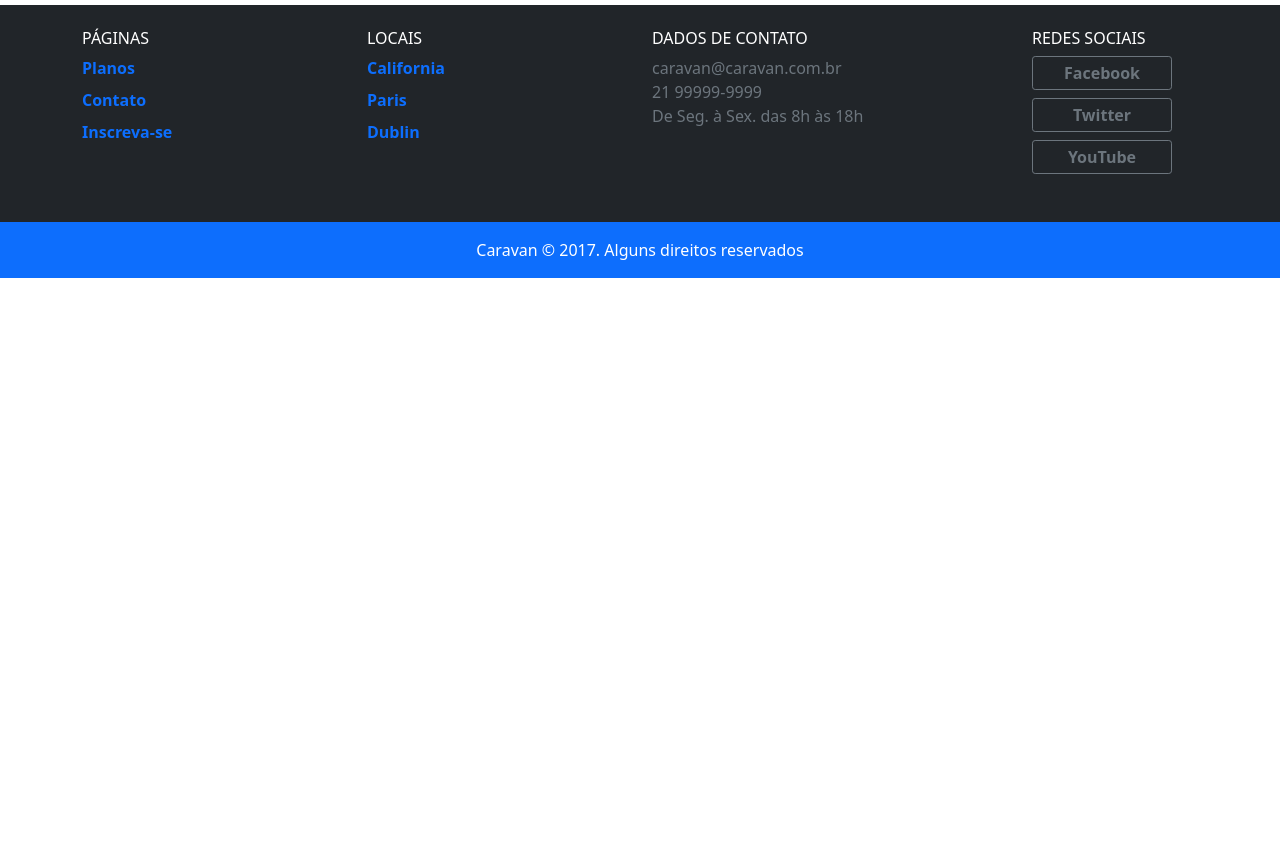
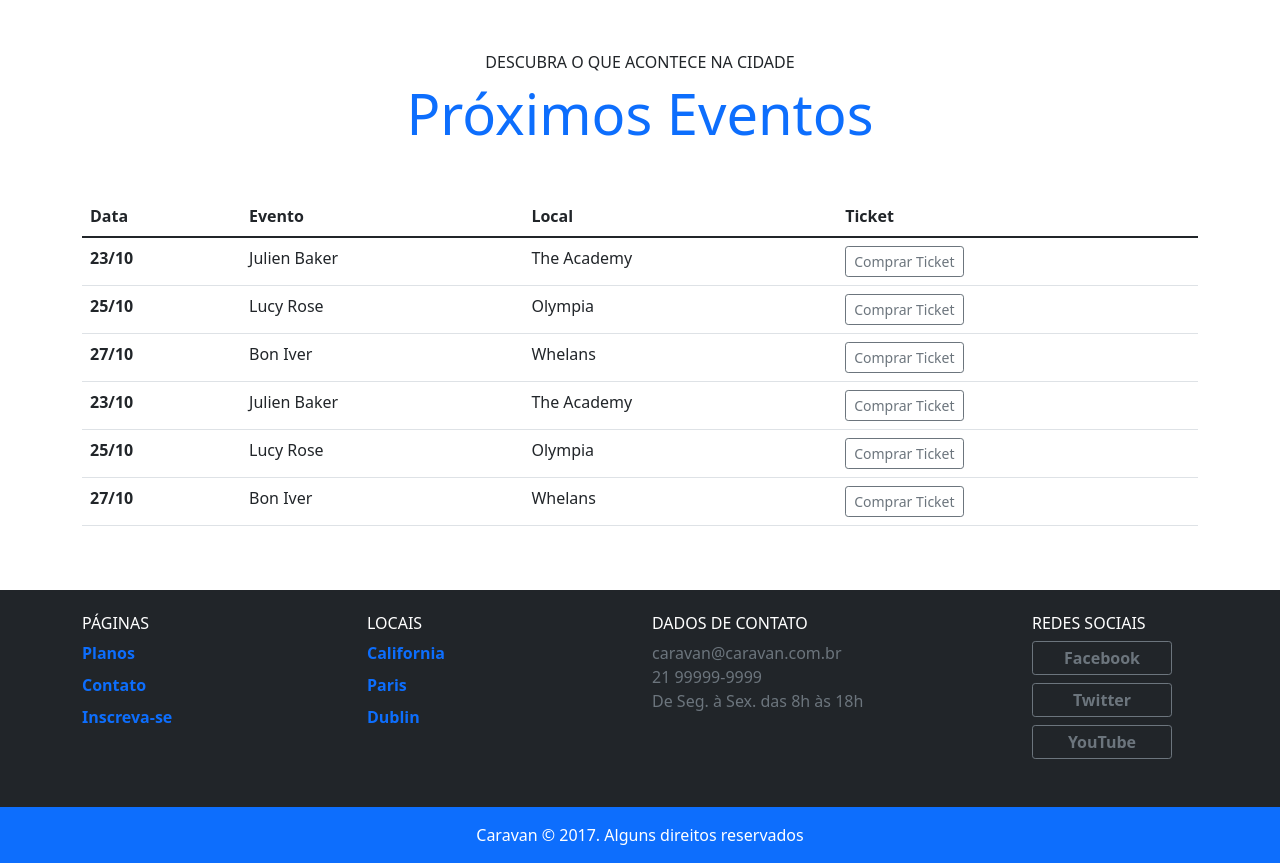
Before and after one commit to GustaSilvaBr/bootstrap-origamid, a plain HTML site: page locais.html in a window 1280 px wide. Shown: the part 950-1813 px from the top of the page. Before the commit the page ends 1228 px from the top, so only its background shows below. Drawn offline with nearby package versions, Linux system fonts and the light colour scheme.

Commit message:
:lipstick: feat: table in locals

```diff
--- a/locais.html
+++ b/locais.html
@@ -116,7 +116,71 @@
         </div>
     </div>
 
-    <footer class="bg-dark text-white py-4">
+    <div class="container my-5 text-center">
+        <h6 class="text-uppercase">Descubra o que acontece na cidade</h6>
+        <h2 class="display-4 text-primary"><strong>Próximos Eventos</strong></h2>
+    </div>
+
+    <div class="container table-responsive">
+        <table class="table table-responsive">
+            <thead >
+              <tr>
+                <th scope="col">Data</th>
+                <th scope="col">Evento</th>
+                <th scope="col">Local</th>
+                <th scope="col">Ticket</th>
+
+              </tr>
+            </thead>
+            <tbody>
+              <tr>
+                <th scope="row">23/10</th>
+                <td>Julien Baker</td>
+                <td>The Academy</td>
+                <td><button class="btn btn-outline-secondary btn-sm">Comprar Ticket</button></td>
+
+              </tr>
+              <tr>
+                <th scope="row">25/10</th>
+                <td>Lucy Rose</td>
+                <td>Olympia</td>
+                <td> <button class="btn btn-outline-secondary btn-sm">Comprar Ticket</button> </td>
+
+              </tr>
+              <tr>
+                <th scope="row">27/10</th>
+                <td>Bon Iver</td>
+                <td>Whelans</td>
+                <td> <button class="btn btn-outline-secondary btn-sm">Comprar Ticket</button> </td>
+
+
+              </tr>
+              <tr>
+                <th scope="row">23/10</th>
+                <td>Julien Baker</td>
+                <td>The Academy</td>
+                <td><button class="btn btn-outline-secondary btn-sm">Comprar Ticket</button></td>
+
+              </tr>
+              <tr>
+                <th scope="row">25/10</th>
+                <td>Lucy Rose</td>
+                <td>Olympia</td>
+                <td> <button class="btn btn-outline-secondary btn-sm">Comprar Ticket</button> </td>
+
+              </tr>
+              <tr>
+                <th scope="row">27/10</th>
+                <td>Bon Iver</td>
+                <td>Whelans</td>
+                <td> <button class="btn btn-outline-secondary btn-sm">Comprar Ticket</button> </td>
+
+              </tr>
+            </tbody>
+          </table>
+    </div>
+
+    <footer class="bg-dark text-white py-4 mt-5">
         <div class="container">
             <div class="row  gy-2">
                 <div class="col-6 col-md-3">
```
Also changed, not shown: index.html (+3 -1 lines).
